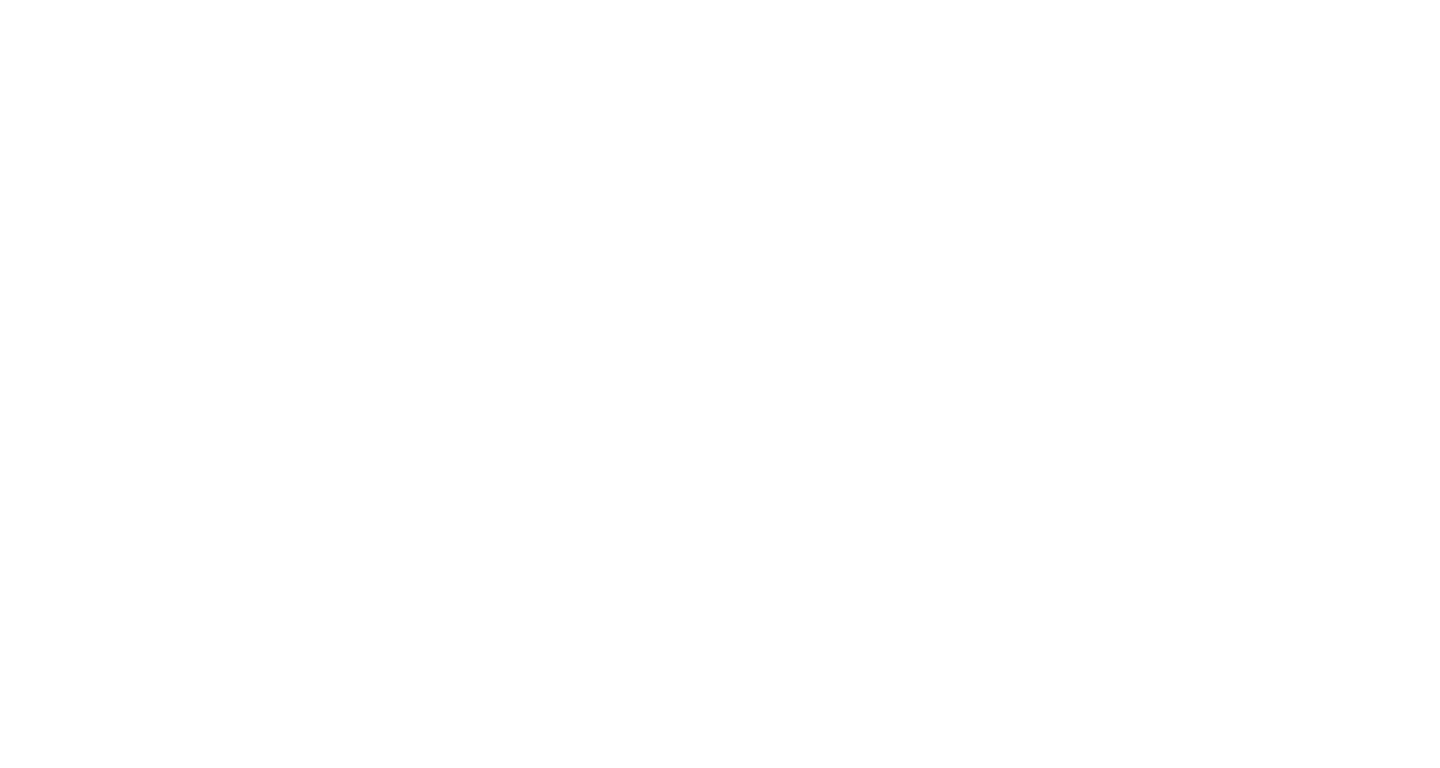
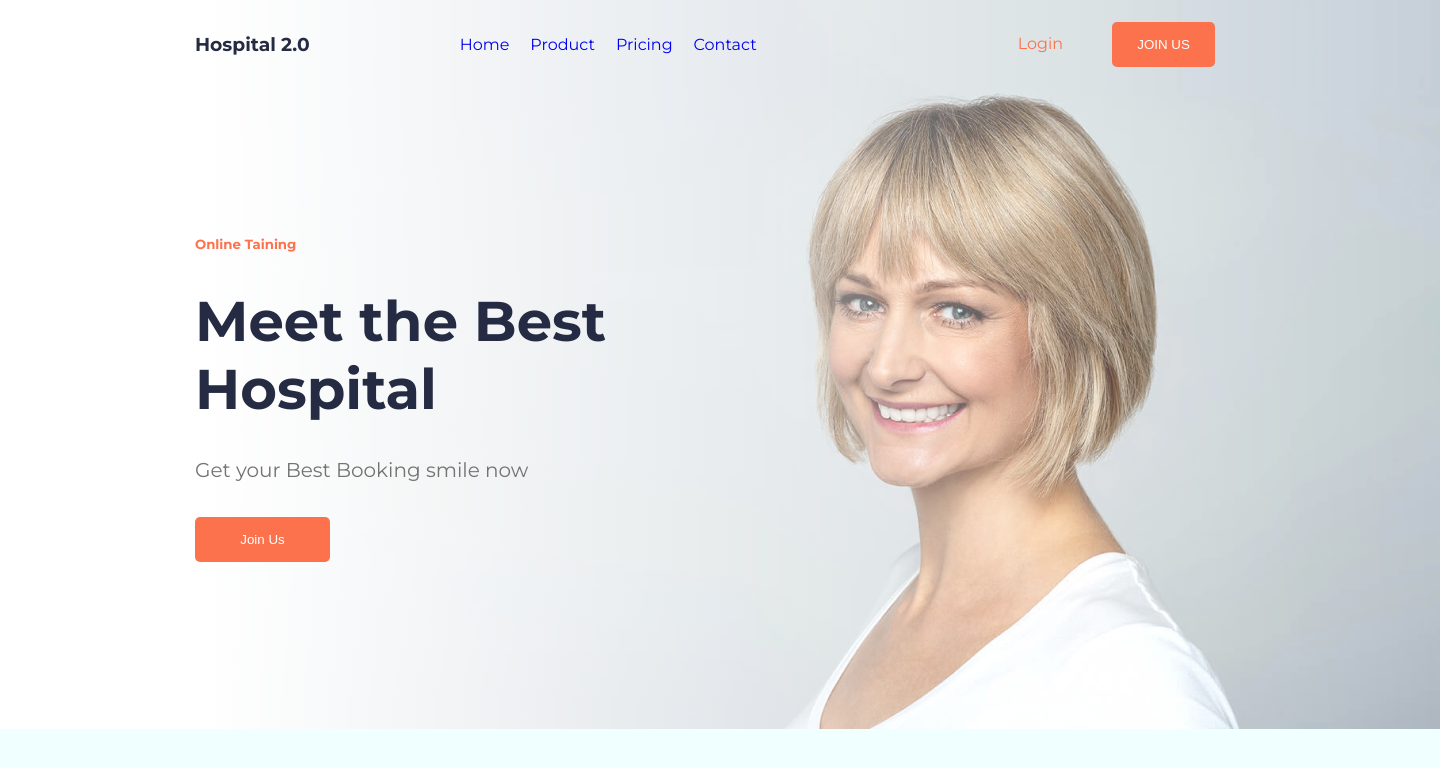
Before and after one commit to ShaharearSabbir/hospital01, a plain HTML site: page index.html in a window 1280 px wide. Shown: the whole page, 1440 px wide, since content can reach past the window. Drawn offline with Linux system fonts and the light colour scheme.

Commit message:
Header Addded

```diff
--- a/index.html
+++ b/index.html
@@ -7,6 +7,38 @@
     <link rel="stylesheet" href="/style/main.css">
 </head>
 <body>
+    <div class="site-container">
+        <header>
+            <nav>
+                <h3 class="site-logo">Hospital 2.0</h3>
+                <div class="nav-container">
+                    <ul class="menu-1">
+                        <li><a href="#">Home</a></li>
+                        <li><a href="#">Product</a></li>
+                        <li><a href="#">Pricing</a></li>
+                        <li><a href="#">Contact</a></li>
+                    </ul>
+                    <div class="user">
+                        <a href="#" class="login">Login</a>
+                        <a href="#"><button class="btn">JOIN US</button></a>
+                    </div>
+                </div>
+            </nav>
 
+            <div class="banner">
+                <div class="content">
+                    <h5> Online Taining</h5>
+                    <h1>
+                        Meet the Best <br>
+                        Hospital
+                    </h1>
+                    <p>
+                        Get your Best Booking smile now
+                    </p>
+                    <button class="btn">Join Us</button>
+                </div>
+            </div>
+        </header>
+    </div>
 </body>
 </html>
--- a/style/main.css
+++ b/style/main.css
@@ -0,0 +1,106 @@
+@import url('https://fonts.googleapis.com/css2?family=Montserrat:ital,wght@0,100..900;1,100..900&display=swap');
+
+:root {
+    --primary-color : #FC724D;
+    --text-color : #252B42;
+    --second-text-color: #737373;
+}
+
+*{
+    margin: 0;
+    padding: 0;
+}
+body {
+    font-family: "Montserrat", serif;
+    background-color: azure;
+}
+
+/* shared style */
+
+.btn {
+    background-color: var(--primary-color);
+    color: white;
+    padding: 15px 25px;
+    border: none;
+    border-radius: 5px;
+}
+
+.site-container {
+    width: 1440px;
+    margin: 0 auto;
+}
+
+header {
+    background: linear-gradient(89.83deg, #FFFFFF 14.24%, #FFFFFF 14.25%, rgba(255, 255, 255, 0) 99.55%), url("../img/hero-3-cover.png");
+    height: 729px;
+    padding-left: 195px;
+    padding-right: 195px;
+}
+
+/* nav style */
+nav {
+    display: flex;
+    padding-top: 20px;
+}
+
+.site-logo {
+    color: var(--text-color);
+    padding: 13px 0px;
+}
+.nav-container {
+    display: flex;
+    align-items: center;
+    margin-left: 150px;
+}
+
+.menu-1 {
+    display: flex;
+    margin-right: 240px;
+}
+
+.menu-1 li {
+    list-style: none;
+    margin-right: 21px;
+    color: var(--text-color);
+}
+
+.login {
+    color: var(--primary-color);
+    margin-right: 45px;
+}
+a {
+    text-decoration: none;
+}
+
+/* banner style  */
+
+.banner {
+    display: flex;
+    align-items: center;
+    height: calc(729px - 69px);
+}
+
+.banner .content {
+    display: flex;
+    flex-direction: column;
+    gap: 35px;
+    width: 600px;
+}
+
+.content h5 {
+    color: var(--primary-color);
+}
+
+.content h1 {
+    font-size: 56px;
+    color: var(--text-color);
+}
+
+.content p {
+    color: var(--second-text-color);
+    font-size: 20px;
+}
+
+.content button {
+    width: 135px;
+}
```
Also changed, not shown: img/hero-3-cover.png (added).
